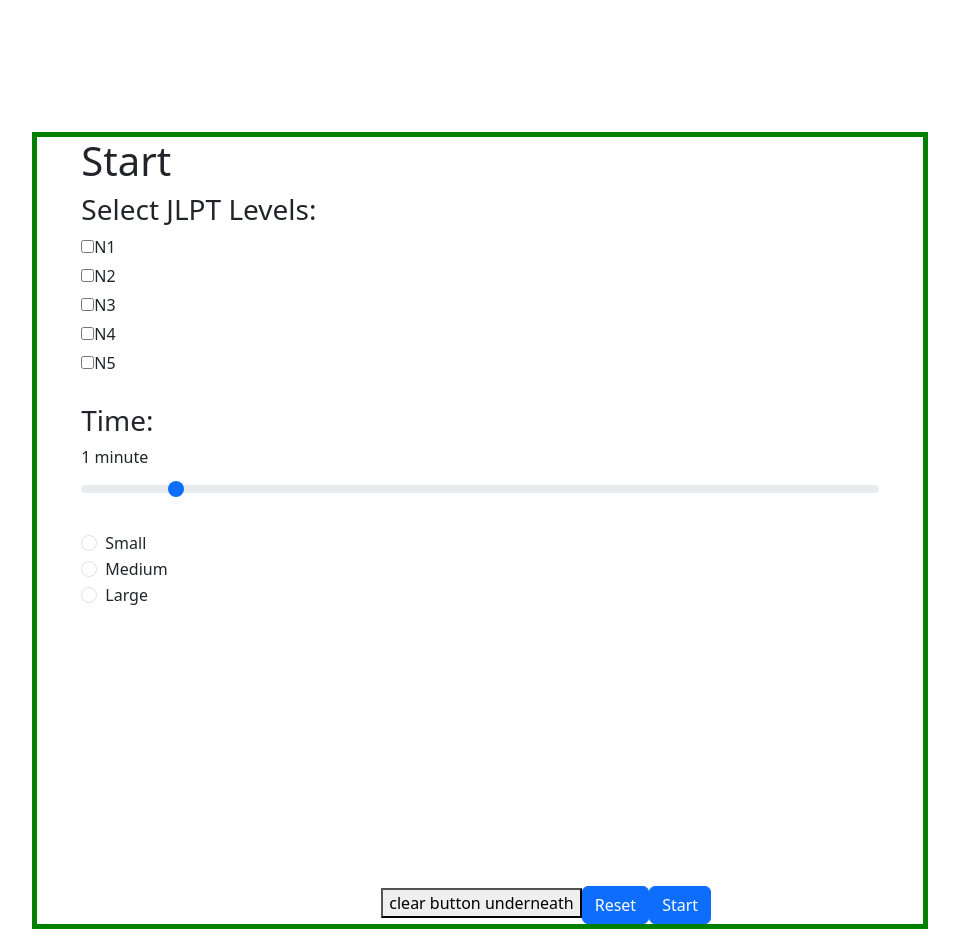
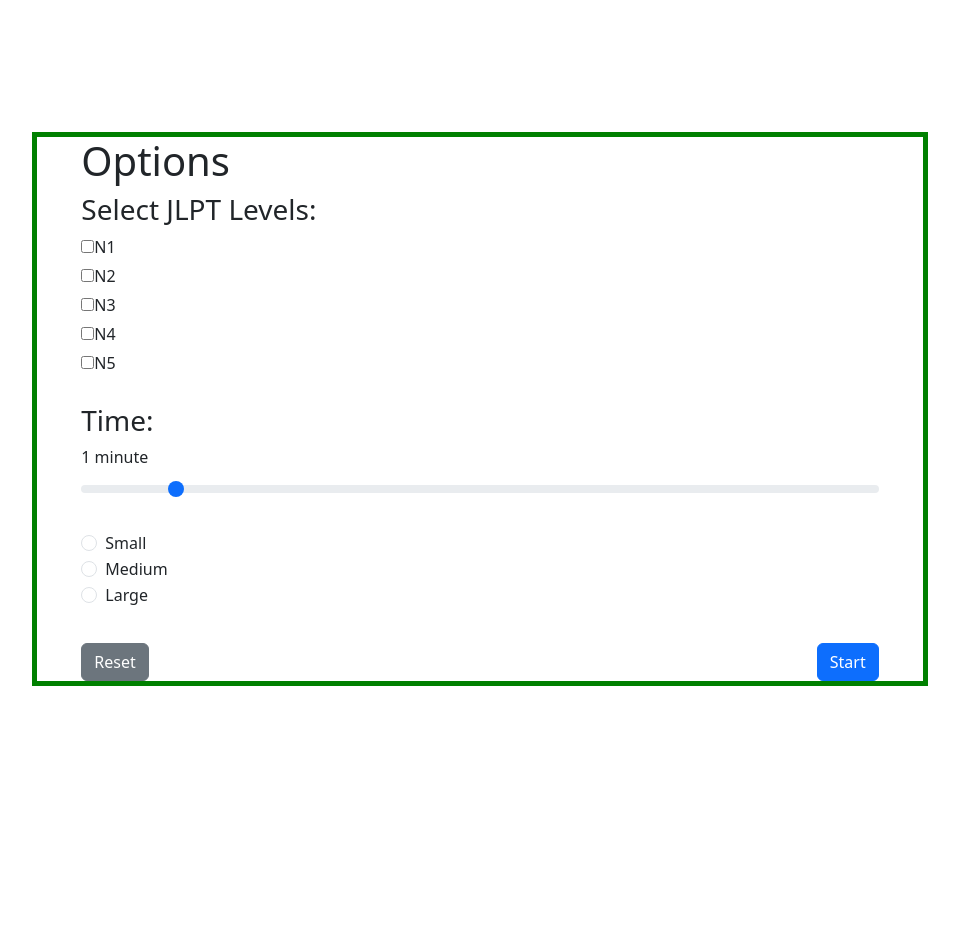
Before and after one commit to dyikwong/kakuji, a React (Vite) app: page / in a window 1280 px wide. Shown: the part 60-989 px from the top of the page, without its empty margins (160-1119 px from the left). After the commit the page ends 800 px from the top, so only its background shows below. Built offline with nearby package versions, Linux system fonts and the light colour scheme.

Commit message:
add styling for start and quiz pages

```diff
--- a/src/Kanji.jsx
+++ b/src/Kanji.jsx
@@ -7,7 +7,7 @@ function Kanji() {
 	const { time, checked } = location.state || {};
 	return (
 		<div>
-			<h1>Kanji</h1>
+			<h1 style={{ float: "center" }}>Kanji</h1>
 			<Quiz time={time} content={checked} />
 		</div>
 	);
--- /dev/null
+++ b/src/components/Canvas.css
@@ -0,0 +1,14 @@
+.canvas-btns {
+	display: flex;
+	justify-content: center;
+	gap: 20px;
+	margin-top: 10px;
+}
+
+#clear-button {
+	width: 50%;
+}
+
+#submit-button {
+	width: 50%;
+}
--- /dev/null
+++ b/src/components/Quiz.css
@@ -0,0 +1,6 @@
+.quiz-div {
+	display: flex;
+	flex-direction: column;
+	align-items: center;
+	justify-content: center;
+}
--- a/src/components/Quiz.jsx
+++ b/src/components/Quiz.jsx
@@ -8,6 +8,8 @@ import n4Data from '../data/n4-kanji.json';
 import n3Data from '../data/n3-kanji.json';
 import n2Data from '../data/n2-kanji.json';
 import n1Data from '../data/n1-kanji.json';
+
+import './Quiz.css';
 
 function Quiz(props) {
 	const checkedList = props.content;
@@ -64,12 +66,15 @@ function Quiz(props) {
 				<button className="btn btn-secondary">Quit</button>
 			</Link>
 			<Timer time={timer} />
-			<h2>level: {quizListNames[listIndex]}</h2>
-			<h2>onyomi: {quizList[listIndex][characterListIndex]['onyomi']}</h2>
-			<h2>kunyomi: {quizList[listIndex][characterListIndex]['kunyomi']}</h2>
-			<h2>meaning: {quizList[listIndex][characterListIndex]['meaning']}</h2>
-			<Canvas getWriting={submitWriting} />
+			<div className='quiz-div'>
+				<h2>onyomi: {quizList[listIndex][characterListIndex]['onyomi']}</h2>
+				<h2>kunyomi: {quizList[listIndex][characterListIndex]['kunyomi']}</h2>
+				<h2>definition: {quizList[listIndex][characterListIndex]['meaning']}</h2>
+				<h2>level: {quizListNames[listIndex]}</h2>
+				<Canvas getWriting={submitWriting} />
+			</div>
 			<img src={submittedWriting[submittedWriting.length - 1]} alt="Submitted writing" />
+			<h2>Correct: {usedCharacters.length}</h2>
 		</div>
 	)
 }
--- a/src/components/Start.css
+++ b/src/components/Start.css
@@ -17,10 +17,14 @@
 	margin-bottom: 5px;
 }
 
-.clear-button {
-	width: 250px;
+#reset-button {}
+
+#start-button {
+	color: white;
 }
 
-.submit-button {
-	margin-left: auto;
+.options-buttons {
+	display: flex;
+	justify-content: space-between;
+	margin-top: 10px;
 }
--- a/src/components/Start.jsx
+++ b/src/components/Start.jsx
@@ -55,11 +55,18 @@ function Start() {
 
 	const [canvasSize, setCanvasSize] = useState(1); // pass this variable to child
 
+	/* <canvas style={{
+					width: 300, height: 300, border: 5
+				}}>
+					canvas here with the specified size based on value from radio button
+				</canvas>
+
+	*/
 
 	return (
 		<div className="start-container">
 			<div className="inside-start-container">
-				<h1>Start</h1>
+				<h1>Options</h1>
 				<div>
 					<h3>Select JLPT Levels:</h3>
 					{checkBoxes.map((box) => (
@@ -101,13 +108,13 @@ function Start() {
 							Large
 						</label>
 					</div>
-				</div><canvas style={{
-					width: 300, height: 300, border: 5
-				}}>
-					canvas here with the specified size based on value from radio button
-				</canvas><button>clear button underneath</button>
-				<button type="button" className="btn btn-primary" id="clear-button" onClick={resetOptions}>Reset</button>
-				<button type="button" className="btn btn-primary" id="start-button" onClick={moveToQuiz} >Start</button>
+				</div>
+				<br />
+				<div className="options-buttons">
+					<button type="button" className="btn btn-secondary" id="reset-button" onClick={resetOptions}>Reset</button>
+					<button type="button" className="btn btn-primary" id="start-button" onClick={moveToQuiz} >Start</button>
+				</div>
+
 			</div>
 		</div >
 	);
--- a/src/components/Timer.jsx
+++ b/src/components/Timer.jsx
@@ -16,7 +16,7 @@ function Timer(props) {
 	}, [timeRemaining]);
 
 	return (
-		<h1>{Math.floor(timeRemaining / 60)}:{timeRemaining - ((Math.floor(timeRemaining / 60) * 60))}</h1>
+		<h1 style={{ float: "right" }}> {Math.floor(timeRemaining / 60)}: {timeRemaining - ((Math.floor(timeRemaining / 60) * 60))}</h1 >
 	)
 
 }
--- a/src/components/canvas.jsx
+++ b/src/components/canvas.jsx
@@ -1,5 +1,7 @@
 import { useEffect, useRef } from 'react'
 import React, { useState } from 'react';
+
+import './Canvas.css';
 
 function Canvas(props) {
 	const canvasRef = useRef(null);
@@ -62,8 +64,10 @@ function Canvas(props) {
 		<div>
 			<canvas style={styling} ref={canvasRef} />
 			<br />
-			<button onClick={clearCanvas} className="btn btn-danger"> Clear</button>
-			<button onClick={handleGetWWriting} className="btn btn-success">Submit</button>
+			<div className="canvas-btns">
+				<button onClick={clearCanvas} className="btn btn-danger" id='clear-button'> Clear</button>
+				<button onClick={handleGetWWriting} className="btn btn-success" id='submit-button'>Submit</button>
+			</div>
 		</div>
 	);
 }
```
